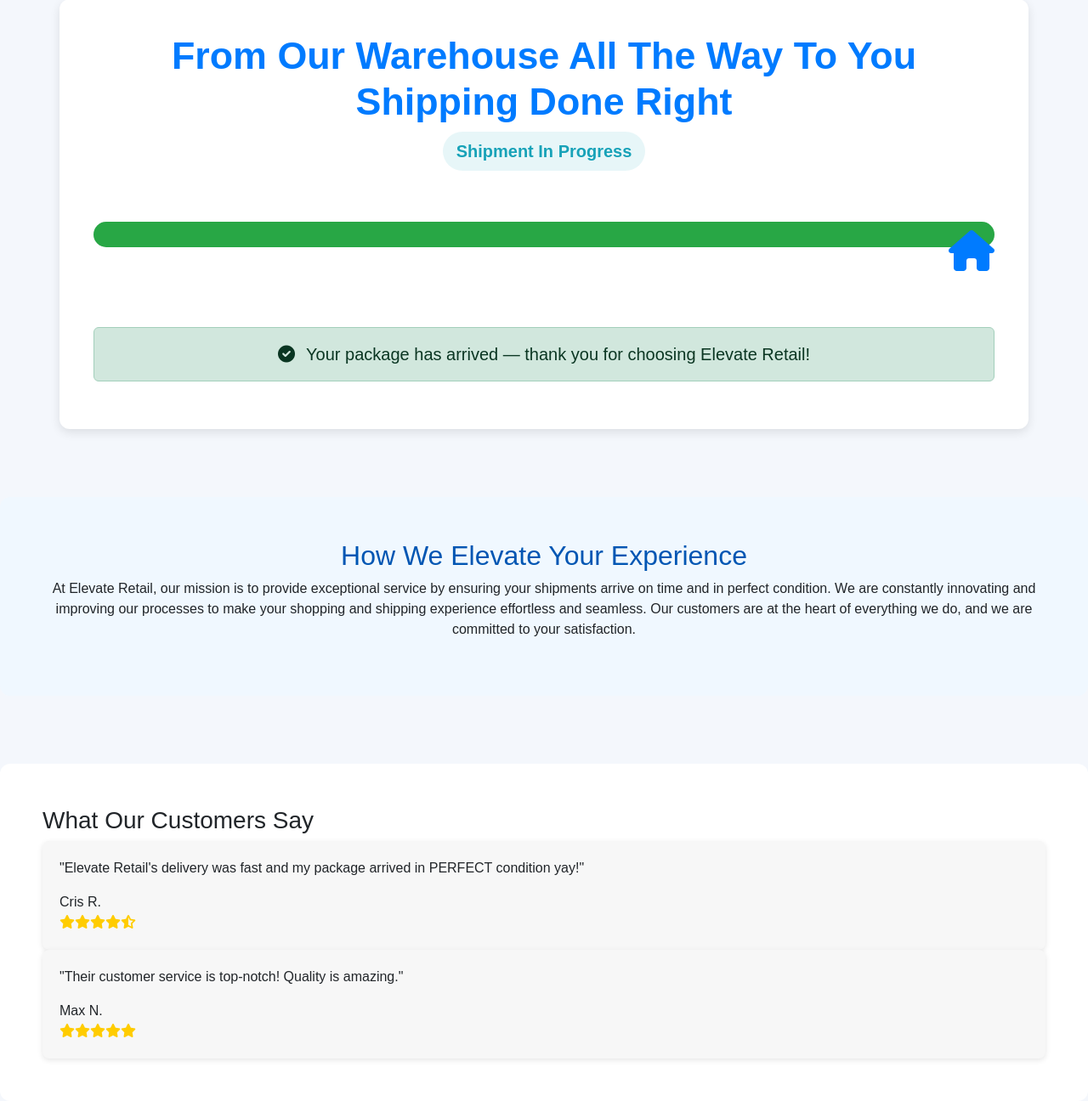
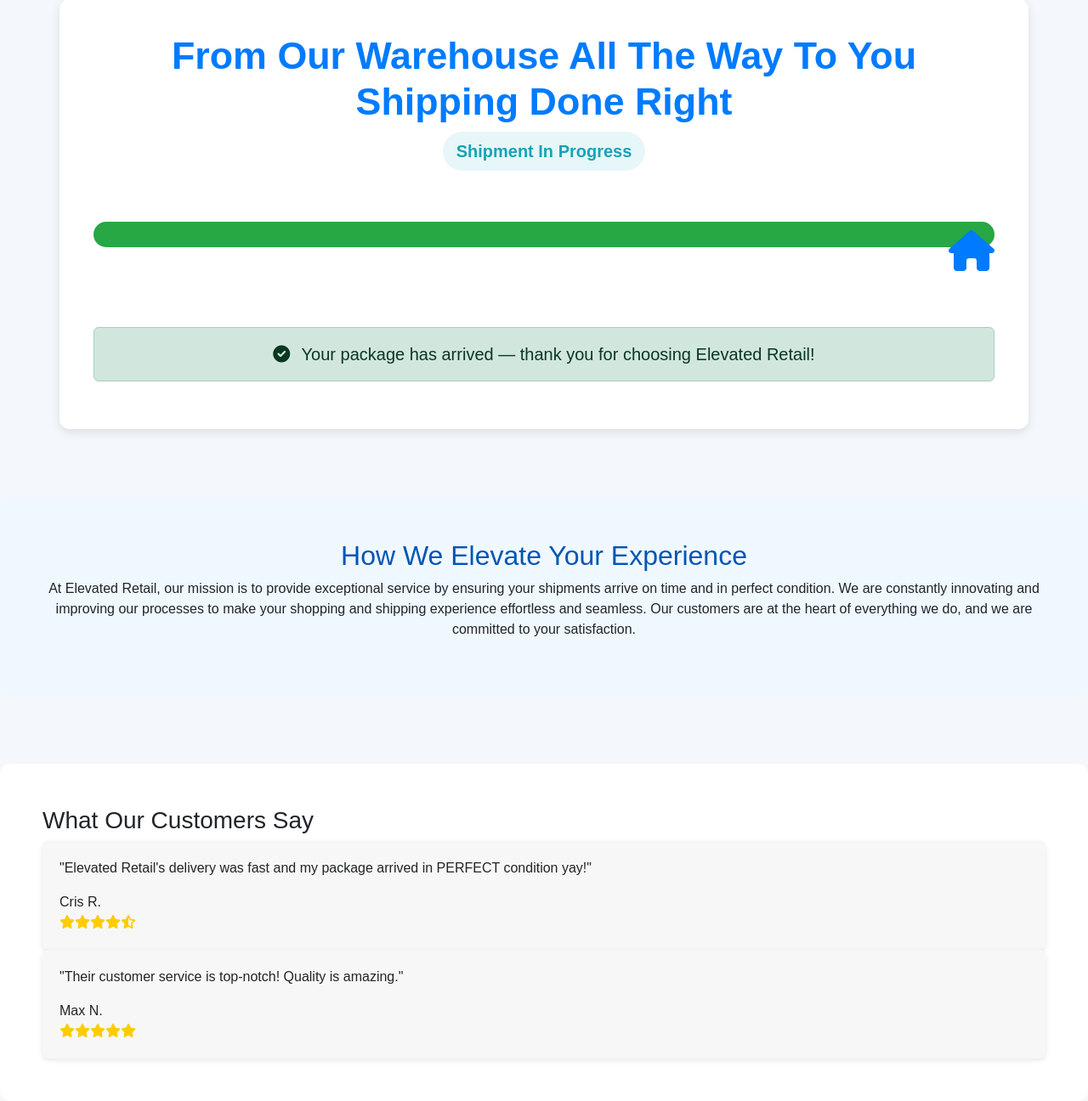
Before and after one commit to stalexfruit/Shipping, a Flask app: template FlaskProject/templates/landing.html in a window 1280 px wide. Shown: the part 25-1321 px from the top of the page at 85% size. Run offline with Flask 3, Linux system fonts and the light colour scheme; the template is opened without the code that fills it, so the values that code supplies are empty; parts of the project's set-up code (start-up, migrations or seed data) failed here and were passed over.

Commit message:
Update landing.html

```diff
--- a/FlaskProject/templates/landing.html
+++ b/FlaskProject/templates/landing.html
@@ -1,6 +1,6 @@
 <!-- Fatima Napoles -->
 <!--
-This landing page connects with Elevate Retail's linking pages
+This landing page connects with Elevated Retail's linking pages
 for our Capstone project and simulates a shipping process for our store.
 -->
 
@@ -12,7 +12,7 @@ for our Capstone project and simulates a shipping process for our store.
 <head>
   <meta charset="utf-8">
   <meta name="viewport" content="width=device-width, initial-scale=1">
-  <title>Shipping Progress - Elevate Retail</title>
+  <title>Shipping Progress - Elevated Retail</title>
   <link href="https://cdn.jsdelivr.net/npm/bootstrap@5.3.1/dist/css/bootstrap.min.css" rel="stylesheet">
   <link href="https://cdnjs.cloudflare.com/ajax/libs/font-awesome/6.0.0-beta3/css/all.min.css" rel="stylesheet">
   <style>
@@ -164,14 +164,14 @@ for our Capstone project and simulates a shipping process for our store.
 
     <!-- delivery CONFIRMATION -->
     <div id="complete-message" class="alert alert-success text-center mt-4">
-      <i class="fas fa-check-circle me-2"></i> Your package has arrived — thank you for choosing Elevate Retail!
+      <i class="fas fa-check-circle me-2"></i> Your package has arrived — thank you for choosing Elevated Retail!
     </div>
   </div>
 
   <!-- about -->
   <div class="about-section">
     <h2>How We Elevate Your Experience</h2>
-    <p>At Elevate Retail, our mission is to provide exceptional service by ensuring your shipments arrive on time and in perfect condition. We are constantly innovating and improving our processes to make your shopping and shipping experience effortless and seamless. Our customers are at the heart of everything we do, and we are committed to your satisfaction.</p>
+    <p>At Elevated Retail, our mission is to provide exceptional service by ensuring your shipments arrive on time and in perfect condition. We are constantly innovating and improving our processes to make your shopping and shipping experience effortless and seamless. Our customers are at the heart of everything we do, and we are committed to your satisfaction.</p>
   </div>
 
      <!-- TESTIMONIALS -->
@@ -179,7 +179,7 @@ for our Capstone project and simulates a shipping process for our store.
     <h3>What Our Customers Say</h3>
 
     <div class="testimonial-card">
-      <p>"Elevate Retail's delivery was fast and my package arrived in PERFECT condition yay!"</p>
+      <p>"Elevated Retail's delivery was fast and my package arrived in PERFECT condition yay!"</p>
       <div class="customer-name">Cris R.</div>
       <div class="rating">
         <i class="fas fa-star"></i><i class="fas fa-star"></i><i class="fas fa-star"></i><i class="fas fa-star"></i><i class="fas fa-star-half-alt"></i>
```
